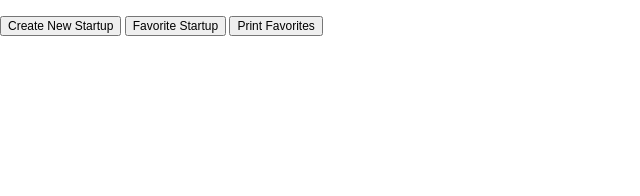
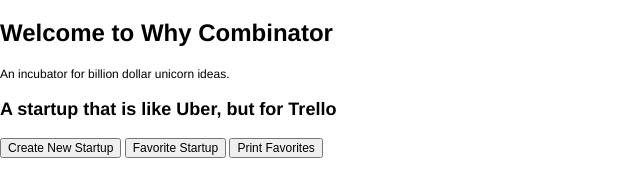
Before and after one commit to JSR-2-14/madlibs-exercise, a plain HTML site: page index.html in a window 1280 px wide. Both pictures are taken after a click on the button "Create New Startup". Shown: the whole page, without its empty margins (0-640 px from the left). Drawn offline with Linux system fonts and the light colour scheme.

Commit message:
got it. might add some fun styles later.

```diff
--- a/index.html
+++ b/index.html
@@ -7,10 +7,12 @@
     <link rel="stylesheet" href="style.css">
     <meta name="viewport" content="width=device-width">
     <script defer src="script.js"></script>
-    <title>Mad Libs</title>
+    <title>Why Combinator</title>
   </head>
   <body>
-    <h1 id="xForY"></h1>
+    <h1>Welcome to Why Combinator</h1>
+    <p>An incubator for billion dollar unicorn ideas.</p>
+    <h2 id="xForY"></h2>
     <div id="inputs">
       <button id="create">Create New Startup</button>
       <button id="save">Favorite Startup</button>
--- a/script.js
+++ b/script.js
@@ -1,7 +1,16 @@
 const startupX = ['Uber', 'Google', 'Amazon', 'Apple', 'Facebook', 'Twitter'];
 const startupY = ['Slack', 'Trello', 'Tesla', 'Hyperloop', 'Harvest'];
 
-let random1 = Math.floor((Math.random() * startupX.length));
-let random2 = Math.floor((Math.random() * startupY.length));
+const createButton = document.getElementById('create');
+const displayText = document.getElementById('xForY');
 
-console.log('A startup that is like ' + startupX[random1] + ', but for ' + startupY[random2]);
+const createPhrase = () => {
+    let random1 = Math.floor((Math.random() * startupX.length));
+    let random2 = Math.floor((Math.random() * startupY.length));
+    displayText.innerHTML = `A startup that is like ${startupX[random1]}, but for ${startupY[random2]}`;
+};
+
+createButton.onclick = () => {
+    createPhrase();
+    return;
+}
```
